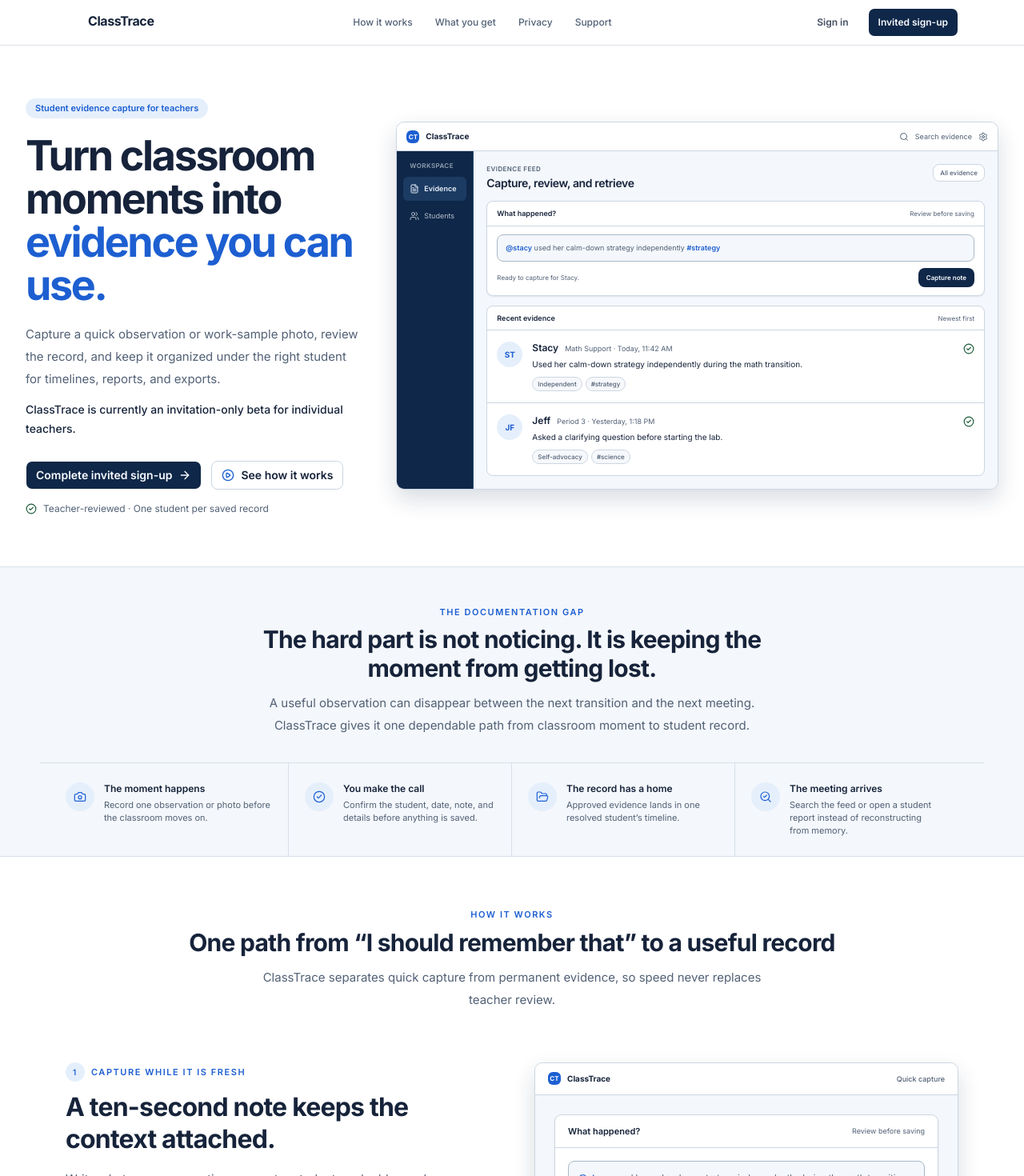
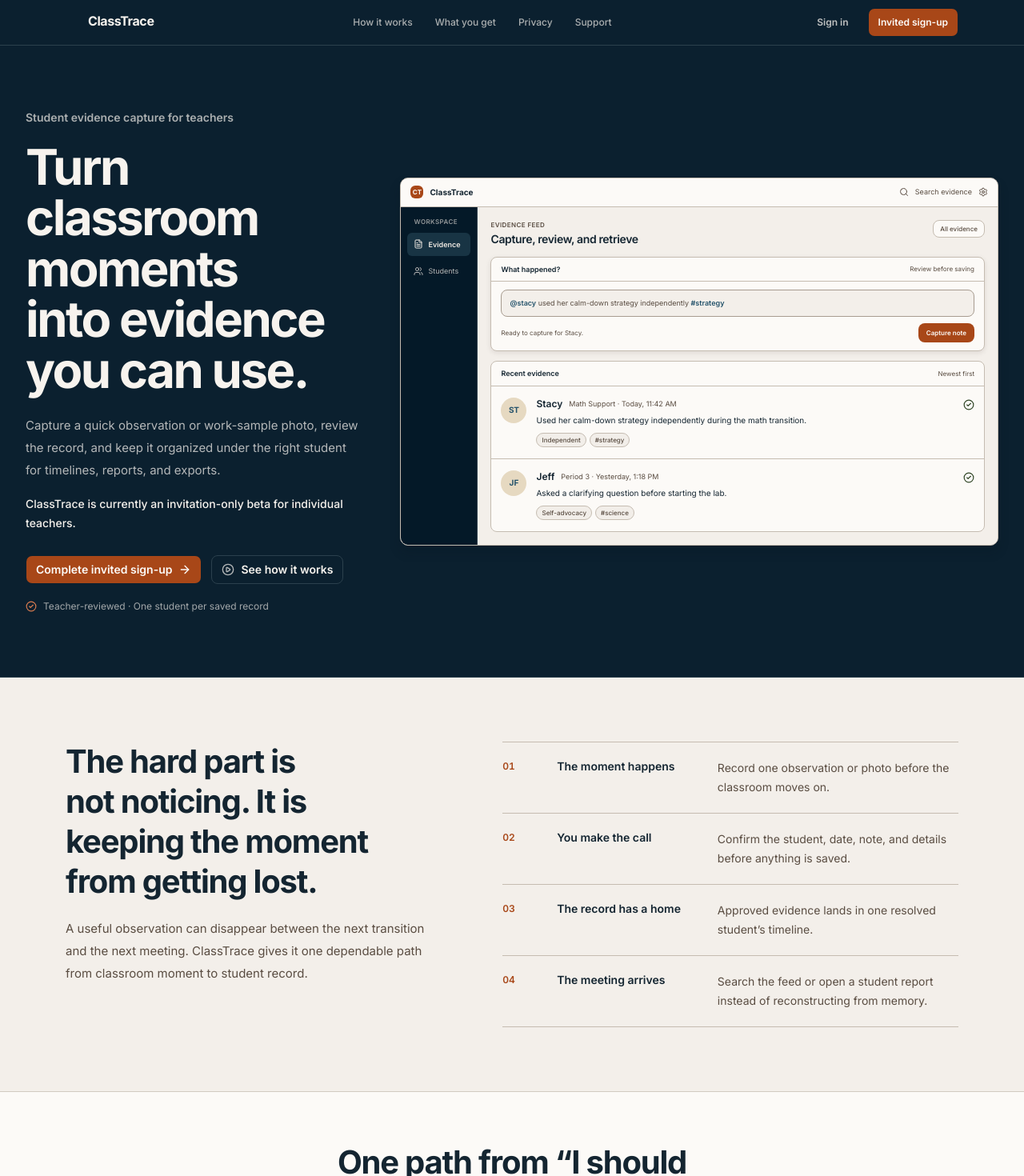
Before and after one commit to jatlasd/classtrace, a Next.js app: page / in a window 1280 px wide. Shown: the top 1470 px of the page at 80% size. Built offline with nearby package versions, Linux system fonts and the light colour scheme.

Commit message:
Mature landing and shared color system

```diff
--- a/app/globals.css
+++ b/app/globals.css
@@ -53,81 +53,81 @@
 }
 
 :root {
-  --background: #f4f7fb;
-  --foreground: #16233a;
-  --card: #ffffff;
-  --card-foreground: #16233a;
-  --popover: #ffffff;
-  --popover-foreground: #16233a;
-  --primary: #17365f;
-  --primary-foreground: #f8fbff;
-  --link: #1d5fd1;
-  --secondary: #e8eef5;
-  --secondary-foreground: #23344d;
-  --muted: #edf2f7;
-  --muted-foreground: #526176;
-  --accent: #e5effc;
-  --accent-foreground: #17365f;
-  --destructive: #b42318;
-  --border: #ccd6e2;
-  --input: #a9b7c7;
-  --ring: #1d5fd1;
-  --validated: #dcece3;
-  --validated-foreground: #1b5b39;
-  --navy: #0f2748;
-  --navy-foreground: #f8fbff;
-  --chart-1: #1d5fd1;
-  --chart-2: #17365f;
-  --chart-3: #2f7d55;
-  --chart-4: #6f62b5;
-  --chart-5: #63758d;
+  --background: oklch(0.955 0.008 75);
+  --foreground: oklch(0.255 0.032 242);
+  --card: oklch(0.985 0.004 75);
+  --card-foreground: oklch(0.255 0.032 242);
+  --popover: oklch(0.985 0.004 75);
+  --popover-foreground: oklch(0.255 0.032 242);
+  --primary: oklch(0.52 0.14 43);
+  --primary-foreground: oklch(0.985 0.004 75);
+  --link: oklch(0.42 0.065 235);
+  --secondary: oklch(0.91 0.018 75);
+  --secondary-foreground: oklch(0.31 0.03 242);
+  --muted: oklch(0.92 0.014 75);
+  --muted-foreground: oklch(0.43 0.025 65);
+  --accent: oklch(0.89 0.035 83);
+  --accent-foreground: oklch(0.33 0.04 47);
+  --destructive: oklch(0.48 0.17 28);
+  --border: oklch(0.8 0.018 72);
+  --input: oklch(0.7 0.022 68);
+  --ring: oklch(0.52 0.14 43);
+  --validated: oklch(0.86 0.06 126);
+  --validated-foreground: oklch(0.36 0.06 137);
+  --navy: oklch(0.235 0.04 242);
+  --navy-foreground: oklch(0.965 0.008 75);
+  --chart-1: oklch(0.52 0.14 43);
+  --chart-2: oklch(0.42 0.065 235);
+  --chart-3: oklch(0.5 0.075 137);
+  --chart-4: oklch(0.68 0.09 83);
+  --chart-5: oklch(0.47 0.03 242);
   --radius: 0.5rem;
   --radius-card: 0.625rem;
-  --shadow-surface: 0 1px 2px rgb(15 39 72 / 0.08);
+  --shadow-surface: 0 2px 6px oklch(0.22 0.025 55 / 0.1);
   --shadow-paper: var(--shadow-surface);
-  --shadow-floating: 0 12px 28px rgb(15 39 72 / 0.16);
-  --sidebar: #0f2748;
-  --sidebar-foreground: #eaf1f9;
-  --sidebar-primary: #ffffff;
-  --sidebar-primary-foreground: #0f2748;
-  --sidebar-accent: #1b3b63;
-  --sidebar-accent-foreground: #ffffff;
-  --sidebar-border: #29496f;
-  --sidebar-ring: #7db3ff;
+  --shadow-floating: 0 8px 14px oklch(0.18 0.03 242 / 0.2);
+  --sidebar: oklch(0.205 0.04 242);
+  --sidebar-foreground: oklch(0.94 0.012 75);
+  --sidebar-primary: oklch(0.97 0.008 75);
+  --sidebar-primary-foreground: oklch(0.205 0.04 242);
+  --sidebar-accent: oklch(0.31 0.045 238);
+  --sidebar-accent-foreground: oklch(0.98 0.004 75);
+  --sidebar-border: oklch(0.36 0.035 236);
+  --sidebar-ring: oklch(0.68 0.13 45);
 }
 
 .dark {
-  --background: #111a29;
-  --foreground: #edf4fc;
-  --card: #182438;
-  --card-foreground: #edf4fc;
-  --popover: #182438;
-  --popover-foreground: #edf4fc;
-  --primary: #8dbdff;
-  --primary-foreground: #10223c;
-  --link: #8dbdff;
-  --secondary: #24334a;
-  --secondary-foreground: #edf4fc;
-  --muted: #24334a;
-  --muted-foreground: #a8b7ca;
-  --accent: #29486f;
-  --accent-foreground: #edf4fc;
-  --destructive: #ff8a7e;
-  --border: #3d4d63;
-  --input: #63758d;
-  --ring: #8dbdff;
-  --validated: #244f3c;
-  --validated-foreground: #b8ebce;
-  --navy: #0a1c35;
-  --navy-foreground: #edf4fc;
-  --sidebar: #0a1c35;
-  --sidebar-foreground: #dce8f6;
-  --sidebar-primary: #edf4fc;
-  --sidebar-primary-foreground: #0a1c35;
-  --sidebar-accent: #17365f;
-  --sidebar-accent-foreground: #ffffff;
-  --sidebar-border: #29496f;
-  --sidebar-ring: #8dbdff;
+  --background: oklch(0.16 0.025 242);
+  --foreground: oklch(0.94 0.008 75);
+  --card: oklch(0.205 0.03 242);
+  --card-foreground: oklch(0.94 0.008 75);
+  --popover: oklch(0.225 0.03 242);
+  --popover-foreground: oklch(0.94 0.008 75);
+  --primary: oklch(0.55 0.13 43);
+  --primary-foreground: oklch(0.985 0.004 75);
+  --link: oklch(0.74 0.07 235);
+  --secondary: oklch(0.27 0.025 242);
+  --secondary-foreground: oklch(0.92 0.008 75);
+  --muted: oklch(0.255 0.02 65);
+  --muted-foreground: oklch(0.74 0.02 75);
+  --accent: oklch(0.31 0.04 78);
+  --accent-foreground: oklch(0.93 0.015 75);
+  --destructive: oklch(0.68 0.14 28);
+  --border: oklch(0.36 0.018 72);
+  --input: oklch(0.48 0.02 68);
+  --ring: oklch(0.64 0.13 43);
+  --validated: oklch(0.3 0.055 137);
+  --validated-foreground: oklch(0.83 0.075 126);
+  --navy: oklch(0.125 0.03 242);
+  --navy-foreground: oklch(0.94 0.008 75);
+  --sidebar: oklch(0.125 0.03 242);
+  --sidebar-foreground: oklch(0.9 0.01 75);
+  --sidebar-primary: oklch(0.94 0.008 75);
+  --sidebar-primary-foreground: oklch(0.125 0.03 242);
+  --sidebar-accent: oklch(0.245 0.04 238);
+  --sidebar-accent-foreground: oklch(0.97 0.006 75);
+  --sidebar-border: oklch(0.31 0.03 238);
+  --sidebar-ring: oklch(0.68 0.13 45);
 }
 
 @layer base {
--- a/components/landing/landing-benefits.tsx
+++ b/components/landing/landing-benefits.tsx
@@ -1,23 +1,17 @@
-import { Camera, CheckCircle2, FolderOpen, SearchCheck } from "lucide-react";
-
 const benefits = [
   {
-    icon: Camera,
     title: "The moment happens",
     body: "Record one observation or photo before the classroom moves on.",
   },
   {
-    icon: CheckCircle2,
     title: "You make the call",
     body: "Confirm the student, date, note, and details before anything is saved.",
   },
   {
-    icon: FolderOpen,
     title: "The record has a home",
     body: "Approved evidence lands in one resolved student’s timeline.",
   },
   {
-    icon: SearchCheck,
     title: "The meeting arrives",
     body: "Search the feed or open a student report instead of reconstructing from memory.",
   },
@@ -26,32 +20,31 @@
 export function LandingBenefits() {
   return (
     <section aria-labelledby="problem-heading" className="border-b border-border/70 bg-background">
-      <div className="mx-auto max-w-[1180px] px-4 pt-10 text-center md:px-6 lg:px-8 lg:pt-12">
-        <p className="text-[11px] font-semibold uppercase tracking-[0.14em] text-link">
-          The documentation gap
-        </p>
-        <h2 id="problem-heading" className="mx-auto mt-2 max-w-2xl text-2xl font-bold tracking-tight text-foreground sm:text-3xl">
+      <div className="mx-auto grid max-w-[1180px] gap-10 px-4 py-14 md:px-6 lg:grid-cols-[0.9fr_1.1fr] lg:gap-20 lg:px-8 lg:py-20">
+        <div className="max-w-xl">
+          <h2 id="problem-heading" className="text-3xl font-bold leading-tight tracking-[-0.03em] text-balance text-foreground sm:text-[2.5rem]">
             The hard part is not noticing. It is keeping the moment from getting lost.
           </h2>
-        <p className="mx-auto mt-3 max-w-2xl text-[15px] leading-7 text-muted-foreground">
+          <p className="mt-5 max-w-lg text-[15px] leading-7 text-pretty text-muted-foreground">
             A useful observation can disappear between the next transition and the
             next meeting. ClassTrace gives it one dependable path from classroom
             moment to student record.
           </p>
         </div>
-      <ul className="mx-auto mt-8 grid max-w-[1180px] divide-y divide-border/70 border-t border-border/70 px-4 sm:grid-cols-2 sm:divide-x sm:divide-y-0 md:px-6 lg:grid-cols-4 lg:px-8">
-        {benefits.map((benefit) => (
-          <li key={benefit.title} className="flex gap-3 px-3 py-5 first:pl-0 sm:px-5 lg:py-6">
-            <span className="flex size-9 shrink-0 items-center justify-center rounded-full bg-accent text-link">
-              <benefit.icon aria-hidden="true" className="size-4" strokeWidth={1.8} />
+        <ol className="border-t border-border">
+          {benefits.map((benefit, index) => (
+            <li key={benefit.title} className="grid grid-cols-[2.5rem_1fr] gap-4 border-b border-border py-5 sm:grid-cols-[3rem_0.75fr_1.25fr] sm:gap-5">
+              <span className="pt-0.5 text-xs font-semibold tabular-nums text-primary">
+                {String(index + 1).padStart(2, "0")}
               </span>
-            <div>
-              <h2 className="text-xs font-semibold text-foreground">{benefit.title}</h2>
-              <p className="mt-1 text-[11px] leading-4 text-muted-foreground">{benefit.body}</p>
-            </div>
+              <h3 className="text-sm font-semibold text-foreground">{benefit.title}</h3>
+              <p className="col-start-2 text-sm leading-6 text-muted-foreground sm:col-start-3">
+                {benefit.body}
+              </p>
             </li>
           ))}
-      </ul>
+        </ol>
+      </div>
     </section>
   );
 }
--- a/components/landing/landing-header.tsx
+++ b/components/landing/landing-header.tsx
@@ -5,28 +5,28 @@
 
 export function LandingHeader() {
   return (
-    <header className="relative z-40 border-b border-border/70 bg-card">
+    <header className="relative z-40 border-b border-sidebar-border bg-navy text-navy-foreground">
       <div className="mx-auto flex h-14 max-w-[1180px] items-center justify-between px-4 md:px-6 lg:px-8">
         <Link
           href={routes.root}
-          className="rounded-md focus-visible:outline-none focus-visible:ring-3 focus-visible:ring-ring/30"
+          className="rounded-md focus-visible:outline-none focus-visible:ring-3 focus-visible:ring-sidebar-ring/50"
         >
-          <BrandLockup size="sm" />
+          <BrandLockup size="sm" tone="inverse" />
         </Link>
         <nav
           aria-label="Landing page"
-          className="hidden items-center gap-7 text-xs font-medium text-muted-foreground md:flex"
+          className="hidden items-center gap-7 text-xs font-medium text-navy-foreground/68 md:flex"
         >
-          <Link className="transition-colors hover:text-foreground" href="#how-it-works">
+          <Link className="transition-colors hover:text-navy-foreground" href="#how-it-works">
             How it works
           </Link>
-          <Link className="transition-colors hover:text-foreground" href="#features">
+          <Link className="transition-colors hover:text-navy-foreground" href="#features">
             What you get
           </Link>
-          <Link className="transition-colors hover:text-foreground" href={routes.privacy}>
+          <Link className="transition-colors hover:text-navy-foreground" href={routes.privacy}>
             Privacy
           </Link>
-          <Link className="transition-colors hover:text-foreground" href={routes.support}>
+          <Link className="transition-colors hover:text-navy-foreground" href={routes.support}>
             Support
           </Link>
         </nav>
@@ -34,11 +34,11 @@
           <Link
             href={routes.signIn}
             prefetch={false}
-            className="hidden rounded-md px-2 py-2 text-xs font-semibold text-foreground/80 transition-colors hover:text-foreground sm:block"
+            className="hidden rounded-md px-2 py-2 text-xs font-semibold text-navy-foreground/76 transition-colors hover:text-navy-foreground sm:block"
           >
             Sign in
           </Link>
-          <Button asChild variant="navy" className="h-9 px-4 text-xs">
+          <Button asChild className="h-9 px-4 text-xs">
             <Link href={routes.signUp} prefetch={false}>
               Invited sign-up
             </Link>
--- a/components/landing/landing-hero.tsx
+++ b/components/landing/landing-hero.tsx
@@ -6,29 +6,27 @@
 
 export function LandingHero() {
   return (
-    <section className="border-b border-border/70 bg-card">
-      <div className="mx-auto grid max-w-[1360px] items-center gap-10 px-4 py-12 md:px-6 lg:grid-cols-[0.78fr_1.22fr] lg:gap-10 lg:px-8 lg:py-16 xl:grid-cols-[0.72fr_1.28fr]">
+    <section className="border-b border-sidebar-border bg-navy text-navy-foreground">
+      <div className="mx-auto grid max-w-[1360px] items-center gap-12 px-4 py-14 md:px-6 lg:grid-cols-[0.78fr_1.22fr] lg:gap-12 lg:px-8 lg:py-20 xl:grid-cols-[0.72fr_1.28fr]">
         <div className="max-w-xl">
-          <p className="inline-flex rounded-full bg-accent px-3 py-1 text-[11px] font-semibold text-link">
+          <p className="text-sm font-semibold text-navy-foreground/68">
             Student evidence capture for teachers
           </p>
-          <h1 className="mt-5 text-[2.65rem] font-bold leading-[1.04] tracking-[-0.045em] text-foreground sm:text-5xl lg:text-[3.25rem]">
-            Turn classroom moments into{" "}
-            <span className="text-link">evidence you can use.</span>
+          <h1 className="mt-5 text-[2.75rem] font-bold leading-[1.03] tracking-[-0.04em] text-balance text-navy-foreground sm:text-[3.4rem] lg:text-[3.85rem]">
+            Turn classroom moments into evidence you can use.
           </h1>
-          <p className="mt-5 max-w-lg text-[15px] leading-7 text-muted-foreground">
+          <p className="mt-6 max-w-lg text-[15px] leading-7 text-pretty text-navy-foreground/72">
             Capture a quick observation or work-sample photo, review the record,
             and keep it organized under the right student for timelines,
             reports, and exports.
           </p>
-          <p className="mt-3 max-w-lg text-sm font-medium leading-6 text-foreground">
+          <p className="mt-4 max-w-lg text-sm font-medium leading-6 text-navy-foreground">
             ClassTrace is currently an invitation-only beta for individual
             teachers.
           </p>
           <div className="mt-7 flex flex-wrap gap-3">
             <Button
               asChild
-              variant="navy"
               className="h-11 px-6 text-sm"
             >
               <Link href={routes.signUp} prefetch={false}>
@@ -39,18 +37,18 @@
             <Button
               asChild
               variant="outline"
-              className="h-11 px-5 text-sm"
+              className="h-11 border-sidebar-border bg-transparent px-5 text-sm text-navy-foreground hover:bg-sidebar-accent hover:text-navy-foreground"
             >
               <Link href="#how-it-works">
-                <PlayCircle aria-hidden="true" className="size-4 text-link" />
+                <PlayCircle aria-hidden="true" className="size-4 text-navy-foreground/72" />
                 See how it works
               </Link>
             </Button>
           </div>
-          <p className="mt-4 flex items-center gap-2 text-xs text-muted-foreground">
+          <p className="mt-5 flex items-center gap-2 text-xs text-navy-foreground/64">
             <CheckCircle2
               aria-hidden="true"
-              className="size-3.5 text-validated-foreground"
+              className="size-3.5 text-sidebar-ring"
             />
             Teacher-reviewed · One student per saved record
           </p>
--- a/components/landing/landing-how-it-works.tsx
+++ b/components/landing/landing-how-it-works.tsx
@@ -68,7 +68,7 @@
               </p>
               <div className="mt-3 flex items-center justify-between gap-3">
                 <span className="flex items-center gap-1.5 text-[9px] text-muted-foreground"><Camera className="size-3" /> Add one photo</span>
-                <span className="rounded-md bg-navy px-3 py-2 text-[9px] font-semibold text-navy-foreground">Capture note</span>
+                <span className="rounded-md bg-primary px-3 py-2 text-[9px] font-semibold text-primary-foreground">Capture note</span>
               </div>
             </div>
           </div>
@@ -99,7 +99,7 @@
             </div>
             <div className="flex items-center justify-between border-t border-border bg-muted/20 px-4 py-3">
               <span className="flex items-center gap-1.5 text-[8px] text-muted-foreground"><CheckCircle2 className="size-3 text-validated-foreground" /> You approve the final record</span>
-              <span className="rounded-md bg-navy px-3 py-2 text-[9px] font-semibold text-navy-foreground">Save evidence</span>
+              <span className="rounded-md bg-primary px-3 py-2 text-[9px] font-semibold text-primary-foreground">Save evidence</span>
             </div>
           </div>
         </div>
@@ -132,14 +132,13 @@
 
 export function LandingHowItWorks() {
   return (
-    <section id="how-it-works" className="scroll-mt-20 bg-card">
+    <section id="how-it-works" aria-labelledby="how-it-works-heading" className="scroll-mt-20 border-b border-border/70 bg-card">
       <div className="mx-auto max-w-[1180px] px-4 py-12 md:px-6 lg:px-8 lg:py-16">
-        <div className="text-center">
-          <p className="text-[11px] font-semibold uppercase tracking-[0.14em] text-link">How it works</p>
-          <h2 className="mt-2 text-2xl font-bold tracking-tight text-foreground sm:text-3xl">
+        <div className="mx-auto max-w-2xl text-center">
+          <h2 id="how-it-works-heading" className="text-3xl font-bold tracking-[-0.03em] text-balance text-foreground sm:text-[2.5rem]">
             One path from “I should remember that” to a useful record
           </h2>
-          <p className="mx-auto mt-3 max-w-2xl text-[15px] leading-7 text-muted-foreground">
+          <p className="mx-auto mt-4 max-w-2xl text-[15px] leading-7 text-pretty text-muted-foreground">
             ClassTrace separates quick capture from permanent evidence, so speed
             never replaces teacher review.
           </p>
@@ -148,12 +147,12 @@
           {steps.map((step, index) => (
             <li key={step.title} className="grid items-center gap-8 lg:grid-cols-2 lg:gap-14">
               <div className={cn("max-w-lg", index % 2 === 1 && "lg:order-2")}>
-                <p className="flex items-center gap-2 text-[11px] font-semibold uppercase tracking-[0.14em] text-link">
-                  <span className="flex size-6 items-center justify-center rounded-full bg-accent text-[10px]">{index + 1}</span>
+                <p className="flex items-center gap-3 text-sm font-semibold text-primary">
+                  <span className="flex size-7 items-center justify-center rounded-full border border-primary text-xs tabular-nums">{index + 1}</span>
                   {step.eyebrow}
                 </p>
-                <h3 className="mt-3 text-2xl font-bold leading-tight tracking-tight text-foreground sm:text-[2rem]">{step.title}</h3>
-                <p className="mt-4 text-[15px] leading-7 text-muted-foreground">{step.body}</p>
+                <h3 className="mt-4 text-2xl font-bold leading-tight tracking-[-0.025em] text-balance text-foreground sm:text-[2rem]">{step.title}</h3>
+                <p className="mt-4 text-[15px] leading-7 text-pretty text-muted-foreground">{step.body}</p>
                 <ul className="mt-5 space-y-2.5">
                   {step.points.map((point) => (
                     <li key={point} className="flex items-center gap-2.5 text-sm font-medium text-foreground">
--- a/components/landing/landing-product-preview.tsx
+++ b/components/landing/landing-product-preview.tsx
@@ -86,7 +86,7 @@
     >
       <div className="flex h-9 items-center justify-between border-b border-border bg-card px-3">
         <div className="flex items-center gap-2 text-[10px] font-bold text-foreground">
-          <span className="flex size-4 items-center justify-center rounded-sm bg-link text-[8px] text-primary-foreground">
+          <span className="flex size-4 items-center justify-center rounded-sm bg-primary text-[8px] text-primary-foreground">
             CT
           </span>
           ClassTrace
@@ -147,7 +147,7 @@
                 <span className="text-[8px] text-muted-foreground">
                   Ready to capture for Stacy.
                 </span>
-                <span className="rounded-md bg-navy px-2.5 py-1.5 text-[8px] font-semibold text-navy-foreground">
+                <span className="rounded-md bg-primary px-2.5 py-1.5 text-[8px] font-semibold text-primary-foreground">
                   Capture note
                 </span>
               </div>
@@ -193,7 +193,7 @@
             <span className="font-semibold text-link">@stacy</span> used her calm-down strategy independently.
           </p>
           <div className="mt-2 flex justify-end">
-            <span className="rounded-md bg-navy px-2 py-1 text-[8px] font-semibold text-navy-foreground">Capture</span>
+            <span className="rounded-md bg-primary px-2 py-1 text-[8px] font-semibold text-primary-foreground">Capture</span>
           </div>
         </div>
         <div className="mt-3 overflow-hidden rounded-md border border-border bg-card">
--- a/playwright.config.ts
+++ b/playwright.config.ts
@@ -32,7 +32,7 @@
     {
       name: "authenticated-chromium",
       dependencies: ["auth-setup"],
-      testMatch: /authenticated-page\.spec\.ts/,
+      testMatch: /(?:authenticated-page|landing-page)\.spec\.ts/,
       use: {
         ...devices["Desktop Chrome"],
         storageState: authenticatedStorageStatePath,
```
Also changed, not shown: components/landing/landing-closing-cta.tsx (+7 -7 lines), components/landing/landing-features.tsx (+14 -10 lines), components/landing/landing-responsive.tsx (+8 -8 lines), context/ui-context.md (+4 -4 lines), context/ui-registry.md (+23 -16 lines), 1 other file (tests, documents, lock files or other folders). Lines whose indentation alone changed are shown as unchanged.
